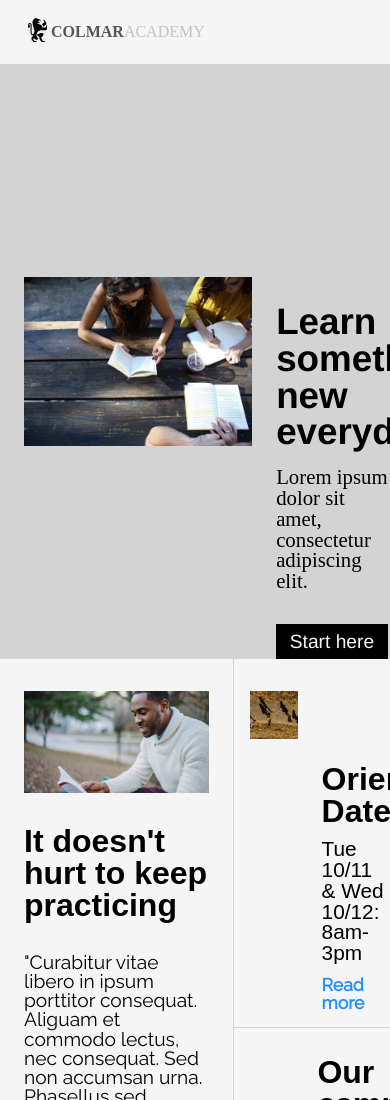
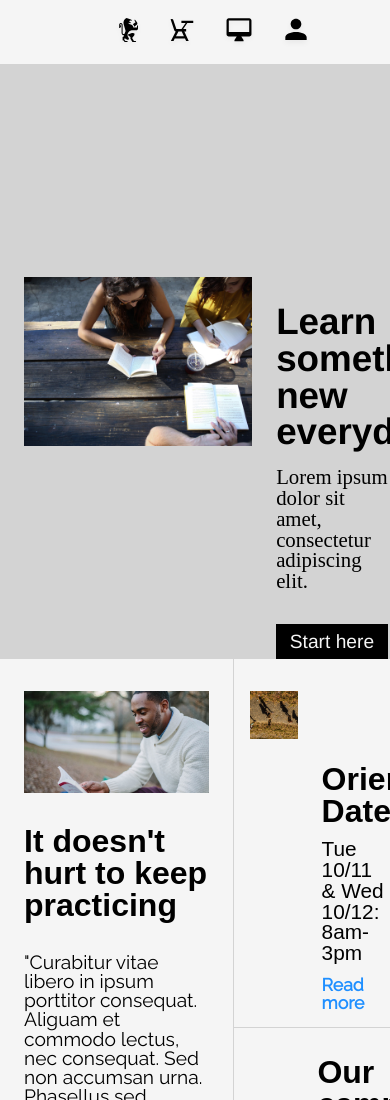
Before and after one commit to afloyd8/ColmarAcademy, a plain HTML site: page index.html in a window 390 px wide. Shown: the top 1100 px of the page. Drawn offline with Linux system fonts and the light colour scheme.

Commit message:
Mobile media queries for header

```diff
--- a/resources/css/style.css
+++ b/resources/css/style.css
@@ -95,6 +95,15 @@ header img {
   }
   .navigation .desktop{
     display: none;
+  }
+  .mobile {
+    display: flex;
+  }
+  .header-left {
+    display: none;
+  }
+  .navigation {
+    background-color: whitesmoke;
   }
 }
 
```
